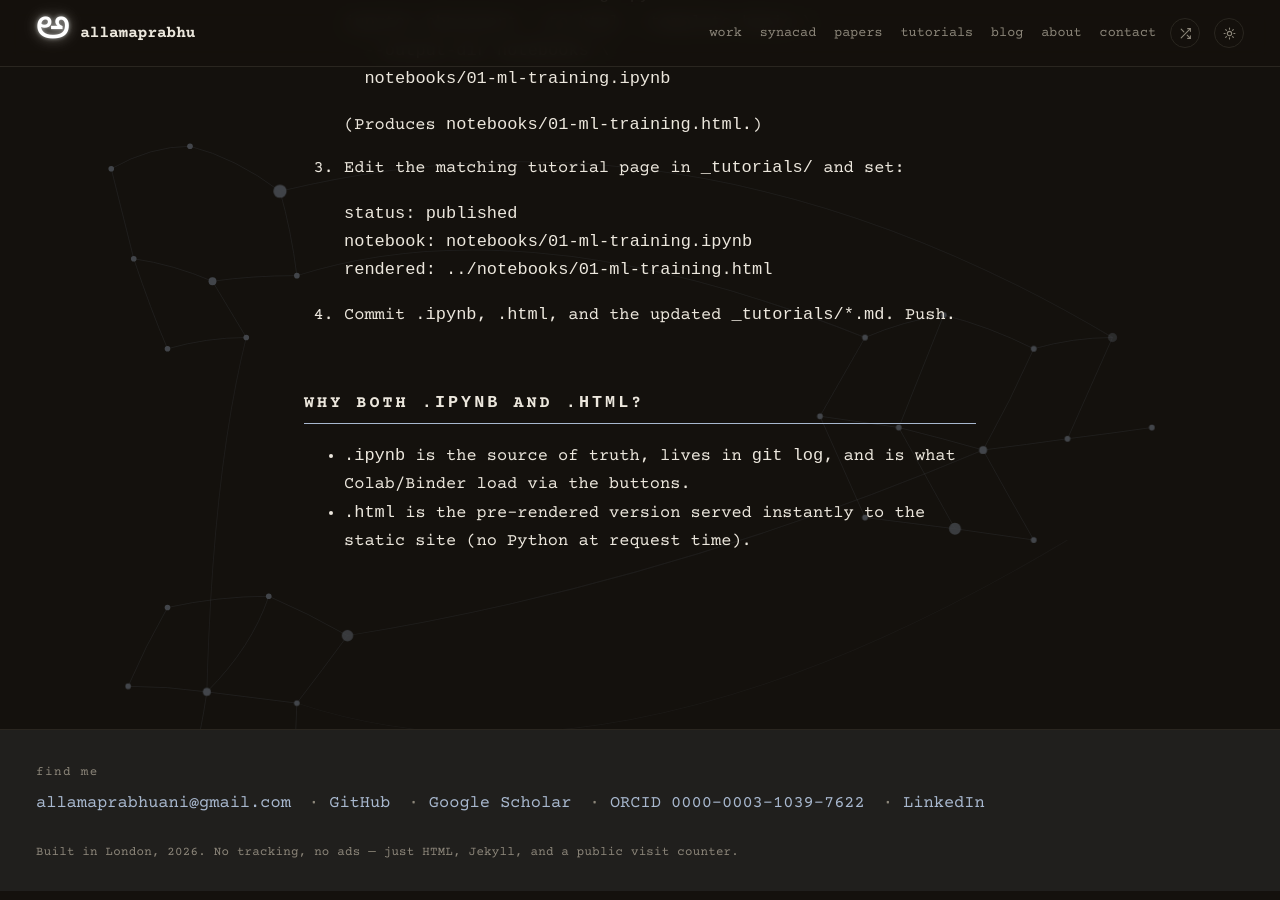
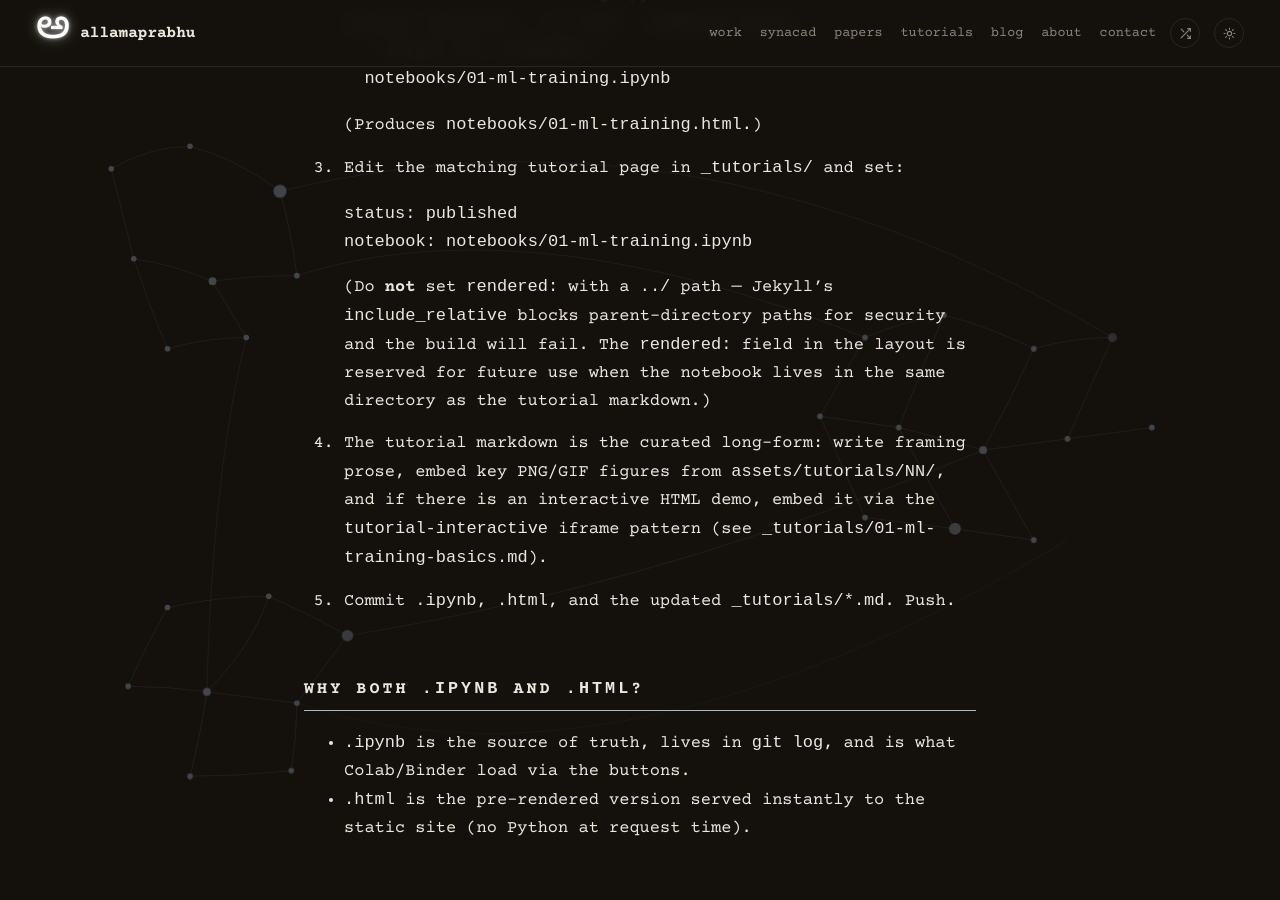
Before and after one commit to allamaprabhuani/allamaprabhuani.github.io, a Jekyll site: the page built from notebooks/README.md, in a window 1280 px wide and 900 px high, scrolled down 561 px. Built offline with Jekyll 4.4.1, drawn with Linux system fonts in a browser that asks for light colours; our own code applies the rules of GitHub Pages for plain Markdown files.

Commit message:
Fix tutorial 01 — drop rendered: with .. path (Jekyll include_relative rejects parent paths)

````diff
--- a/notebooks/README.md
+++ b/notebooks/README.md
@@ -24,10 +24,19 @@ Source `.ipynb` files for the tutorials at https://allamaprabhuani.github.io/tut
    ```yaml
    status: published
    notebook: notebooks/01-ml-training.ipynb
-   rendered: ../notebooks/01-ml-training.html
    ```
 
-4. Commit `.ipynb`, `.html`, and the updated `_tutorials/*.md`. Push.
+   (Do **not** set `rendered:` with a `../` path — Jekyll's `include_relative`
+   blocks parent-directory paths for security and the build will fail. The
+   `rendered:` field in the layout is reserved for future use when the
+   notebook lives in the same directory as the tutorial markdown.)
+
+4. The tutorial markdown is the curated long-form: write framing prose,
+   embed key PNG/GIF figures from `assets/tutorials/NN/`, and if there is
+   an interactive HTML demo, embed it via the `tutorial-interactive`
+   iframe pattern (see `_tutorials/01-ml-training-basics.md`).
+
+5. Commit `.ipynb`, `.html`, and the updated `_tutorials/*.md`. Push.
 
 ## Why both `.ipynb` and `.html`?
 
````
Also changed, not shown: _tutorials/01-ml-training-basics.md (+0 -1 lines).
